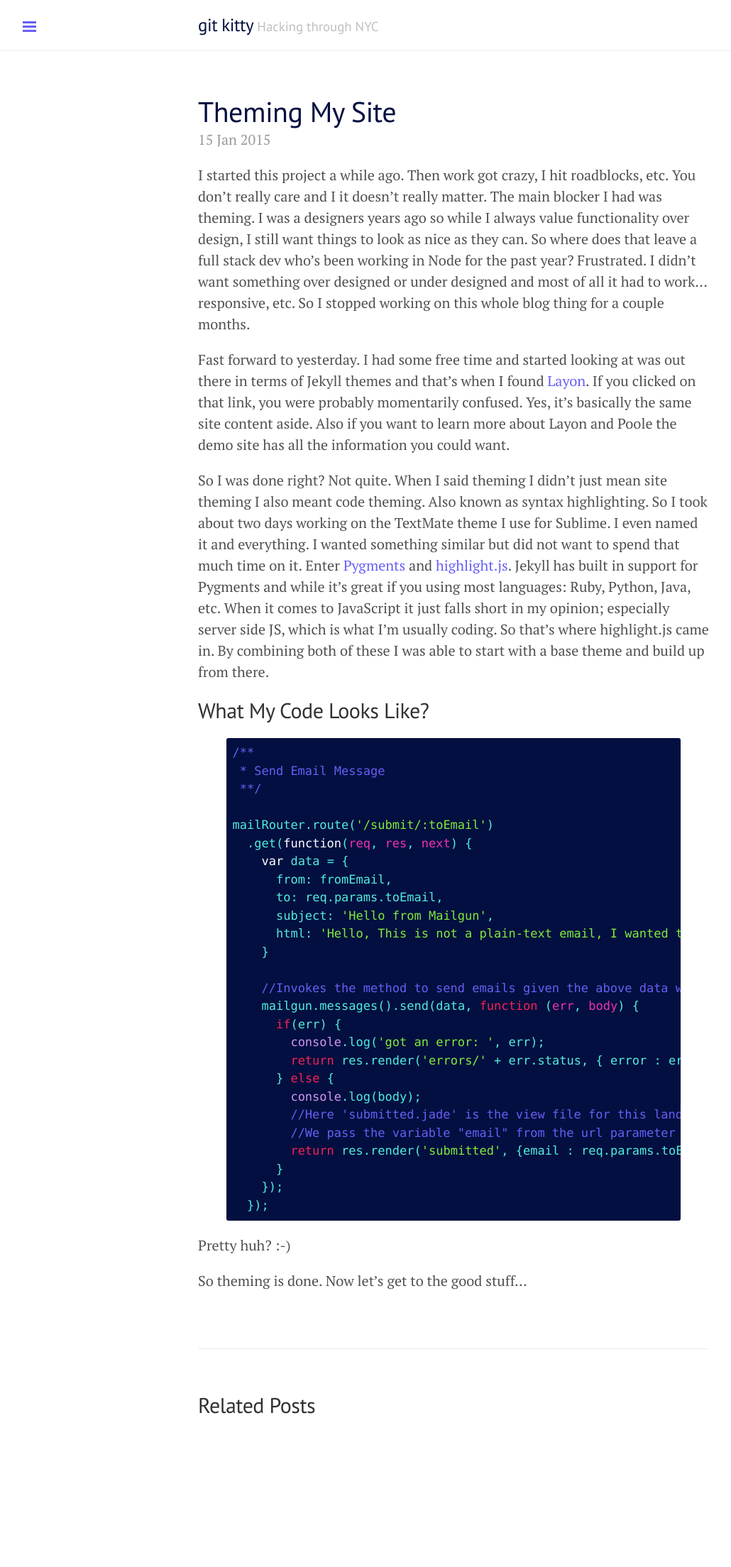
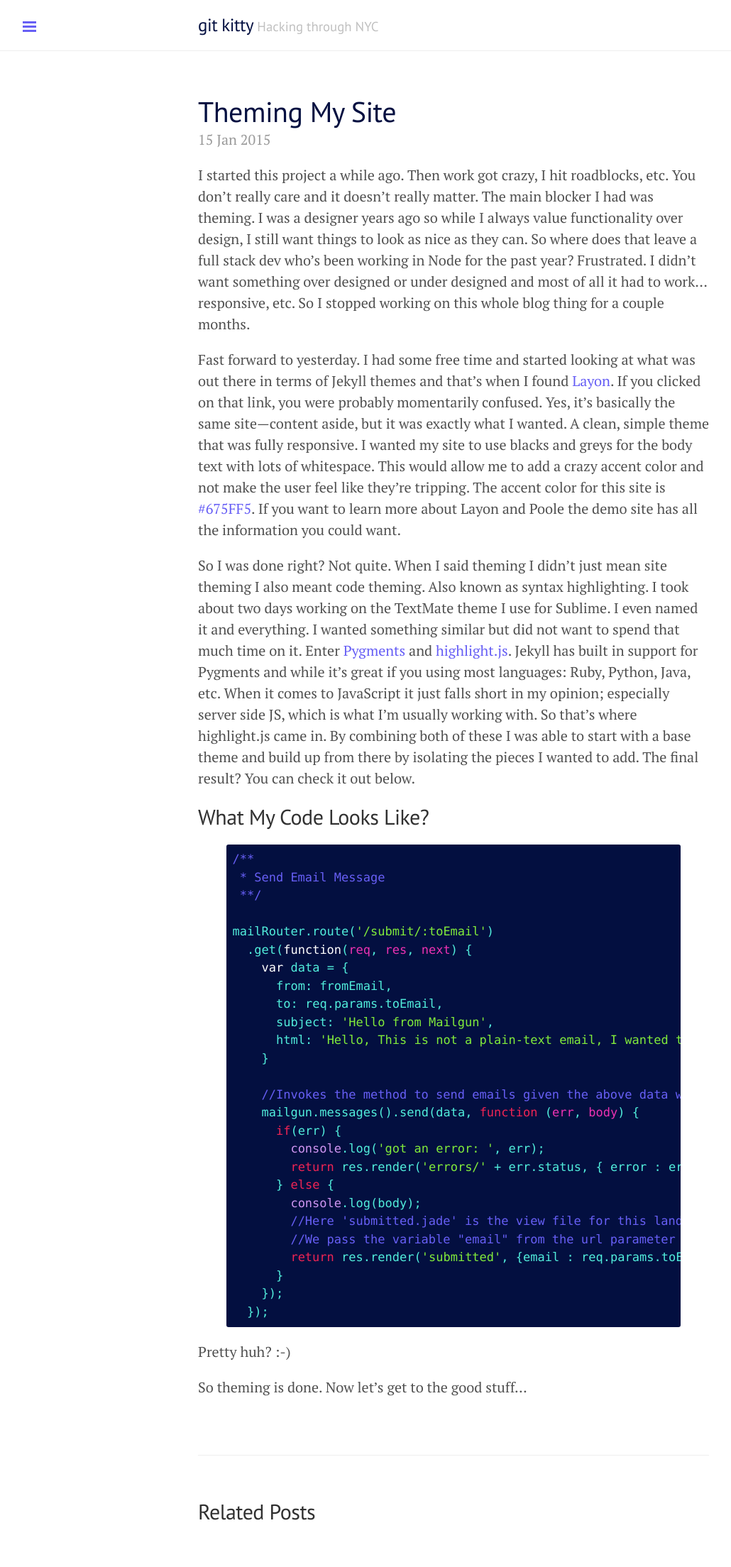
Before and after one commit to RDFroeber/gitkitty-jekyll, a Jekyll site: the page built from _posts/2015-01-15-theming.md, in a window 1280 px wide. Shown: the whole page at 71% size, without its empty margins (1-1031 px from the left). Built offline with Jekyll 4.4.1, drawn with Linux system fonts in a browser that asks for light colours; Markdown is read by kramdown in place of the engine named in the settings; before the commit the page ends 2058 px from its top, so only the background shows below that.

Commit message:
fix: Updated typos in first post and adding span color element

```diff
--- a/_posts/2015-01-15-theming.md
+++ b/_posts/2015-01-15-theming.md
@@ -3,13 +3,13 @@
 title: Theming My Site
 ---
 
-I started this project a while ago. Then work got crazy, I hit roadblocks, etc. You don't really care and I it doesn't really matter. The main blocker I had was theming. I was a designers years ago so while I always value functionality over design, I still want things to look as nice as they can. So where does that leave a full stack dev who's been working in Node for the past year? Frustrated. I didn't want something over designed or under designed and most of all it had to work... responsive, etc. So I stopped working on this whole blog thing for a couple months.
+I started this project a while ago. Then work got crazy, I hit roadblocks, etc. You don't really care and it doesn't really matter. The main blocker I had was theming. I was a designer years ago so while I always value functionality over design, I still want things to look as nice as they can. So where does that leave a full stack dev who's been working in Node for the past year? Frustrated. I didn't want something over designed or under designed and most of all it had to work... responsive, etc. So I stopped working on this whole blog thing for a couple months.
 
 <!--br-->
 
-Fast forward to yesterday. I had some free time and started looking at was out there in terms of Jekyll themes and that's when I found [Layon](http://lanyon.getpoole.com/). If you clicked on that link, you were probably momentarily confused. Yes, it's basically the same site content aside. Also if you want to learn more about Layon and Poole the demo site has all the information you could want.
+Fast forward to yesterday. I had some free time and started looking at what was out there in terms of Jekyll themes and that's when I found [Layon](http://lanyon.getpoole.com/). If you clicked on that link, you were probably momentarily confused. Yes, it's basically the same site&mdash;content aside, but it was exactly what I wanted. A clean, simple theme that was fully responsive. I wanted my site to use blacks and greys for the body text with lots of whitespace. This would allow me to add a crazy accent color and not make the user feel like they're tripping. The accent color for this site is <span class="accent">#675FF5</span>. If you want to learn more about Layon and Poole the demo site has all the information you could want.
 
-So I was done right? Not quite. When I said theming I didn't just mean site theming I also meant code theming. Also known as syntax highlighting. So I took about two days working on the TextMate theme I use for Sublime. I even named it and everything. I wanted something similar but did not want to spend that much time on it. Enter [Pygments](http://pygments.org/) and [highlight.js](https://highlightjs.org/). Jekyll has built in support for Pygments and while it's great if you using most languages: Ruby, Python, Java, etc. When it comes to JavaScript it just falls short in my opinion; especially server side JS, which is what I'm usually coding. So that's where highlight.js came in. By combining both of these I was able to start with a base theme and build up from there.
+So I was done right? Not quite. When I said theming I didn't just mean site theming I also meant code theming. Also known as syntax highlighting. I took about two days working on the TextMate theme I use for Sublime. I even named it and everything. I wanted something similar but did not want to spend that much time on it. Enter [Pygments](http://pygments.org/) and [highlight.js](https://highlightjs.org/). Jekyll has built in support for Pygments and while it's great if you using most languages: Ruby, Python, Java, etc. When it comes to JavaScript it just falls short in my opinion; especially server side JS, which is what I'm usually working with. So that's where highlight.js came in. By combining both of these I was able to start with a base theme and build up from there by isolating the pieces I wanted to add. The final result? You can check it out below.
 
 ## What My Code Looks Like?
 
--- a/public/css/lanyon.css
+++ b/public/css/lanyon.css
@@ -469,7 +469,12 @@
  * Make the sidebar content overlay the viewport content instead of pushing it
  * aside when toggled.
  */
+
 img.img-ninja {
   width: 25%;
   margin: 0 auto -15px;
 }
+
+span.accent {
+  color: #675FF5;
+}
```
